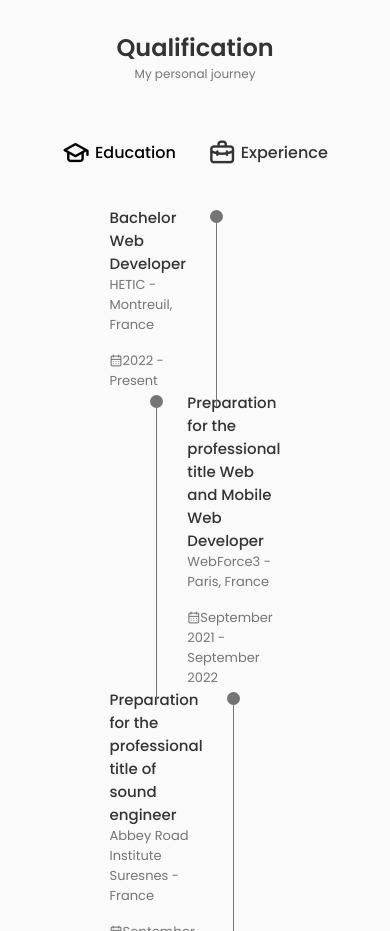
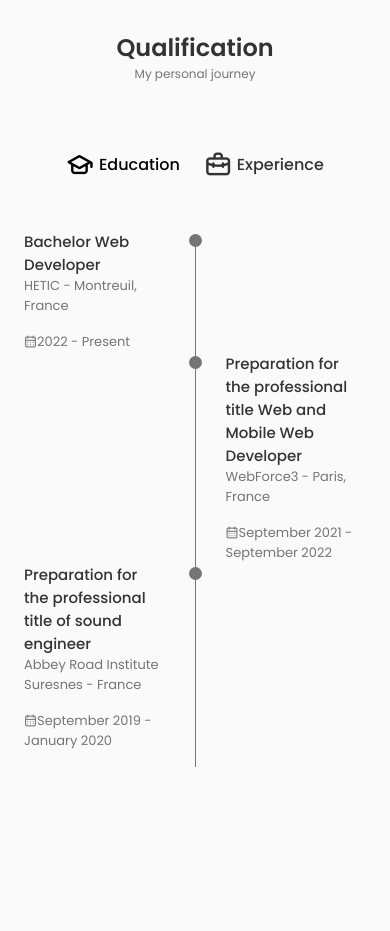
Before and after one commit to MajinM92160/portfolio-react, a React (Create React App) app: page / in a window 390 px wide. Shown: the part 2920-3851 px from the top of the page. After the commit the page ends 3783 px from the top, so only its background shows below. Built offline with nearby package versions, Linux system fonts and the light colour scheme.

Commit message:
added qualification mediaqueries

```diff
--- a/src/components/qualifications/qualification.css
+++ b/src/components/qualifications/qualification.css
@@ -78,3 +78,38 @@
     background-color: var(--text-color);
     transform: translate(6px,  -7px);
 }
+
+
+/*===================== BREAKPOINTS ======================*/
+/* For large devices */
+@media screen and (max-width: 992px){
+    .qualification__container {
+        margin-left: auto;
+        margin-right: auto;
+    }
+}
+
+/* For medium devices */
+@media screen and (max-width: 768px){
+    .qualification__container {
+        margin-left: var(--mb-1-5);
+        margin-right: var(--mb-1-5);
+    }
+}
+
+@media screen and (max-width: 576px){
+    .qualification__sections {
+        grid-template-columns: initial;
+    }
+
+    .qualification__button {
+        margin: var(--mb-0-75);
+    }
+}
+
+/* For small devices */
+@media screen and (max-width: 350px){
+    .qualification__date {
+        gap: 0.5rem;
+    }
+}
```
